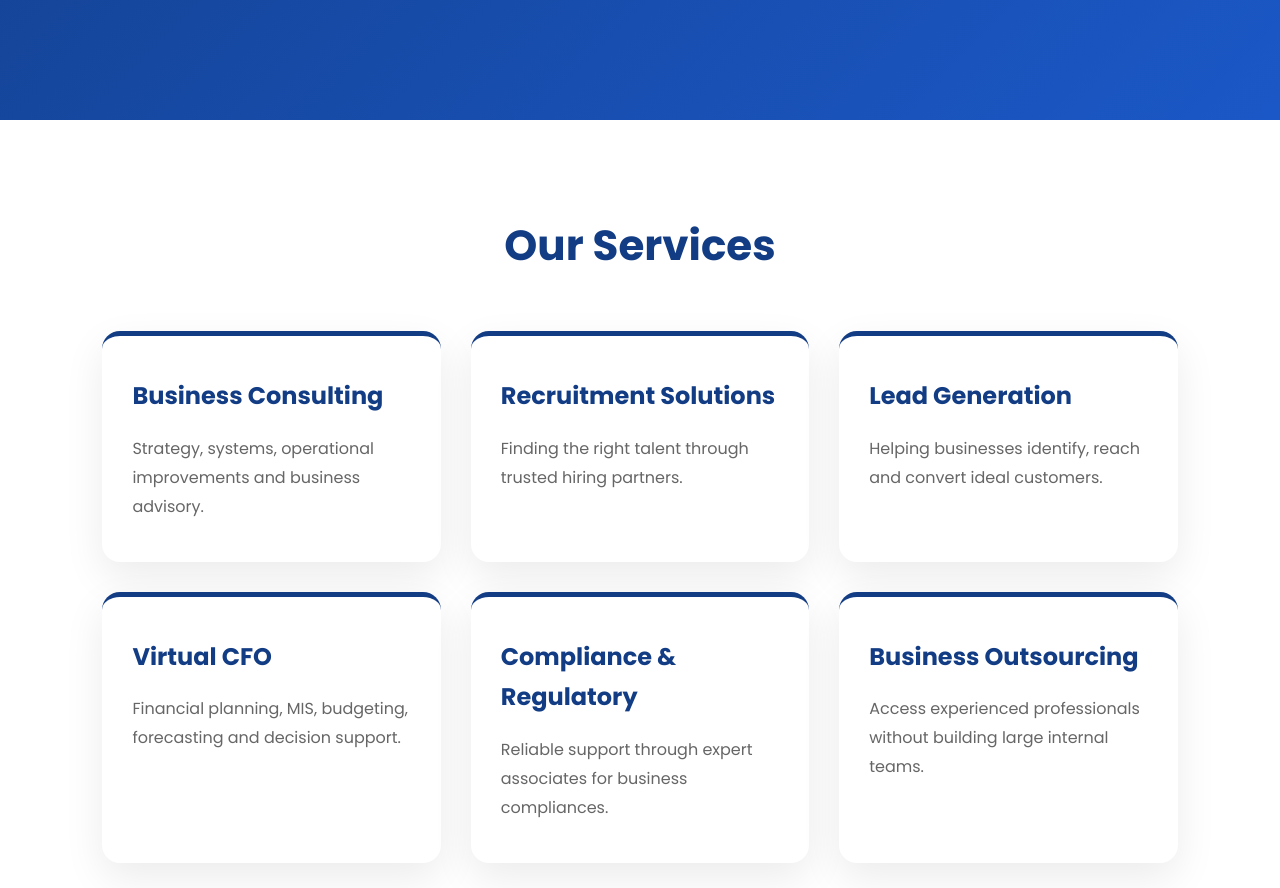
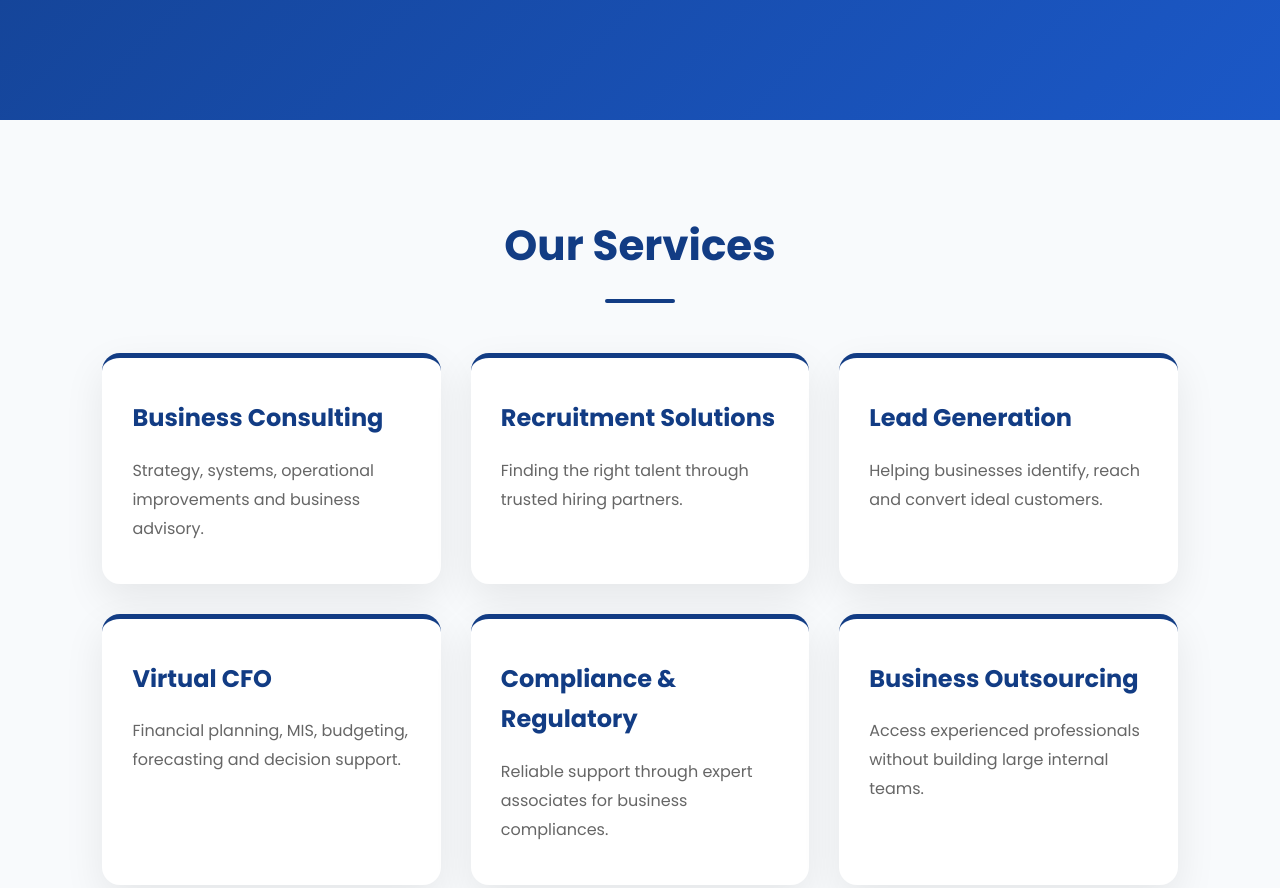
Before and after one commit to AnkumapaEnterprises/anukampa-website, a plain HTML site: page index.html in a window 1280 px wide. Shown: the part 680-1568 px from the top of the page. Drawn offline with Linux system fonts and the light colour scheme.

Commit message:
Add global container and section styles to CSS

```diff
--- a/style.css
+++ b/style.css
@@ -496,3 +496,64 @@ footer{
     text-align:center;
     padding:30px;
 }
+/* ==========================
+   GLOBAL CONTAINER
+========================== */
+
+.container{
+    width:100%;
+    max-width:1200px;
+    margin:auto;
+}
+
+/* ==========================
+   SECTION TITLE
+========================== */
+
+section h2{
+
+    position:relative;
+
+    margin-bottom:20px;
+
+}
+
+section h2::after{
+
+    content:"";
+
+    width:70px;
+
+    height:4px;
+
+    background:#123C84;
+
+    display:block;
+
+    margin:18px auto;
+
+    border-radius:20px;
+
+}
+
+/* ==========================
+   PAGE BACKGROUNDS
+========================== */
+
+body{
+
+    background:#f8fafc;
+
+}
+
+section:nth-child(even){
+
+    background:white;
+
+}
+
+section:nth-child(odd){
+
+    background:#f8fafc;
+
+}
```
